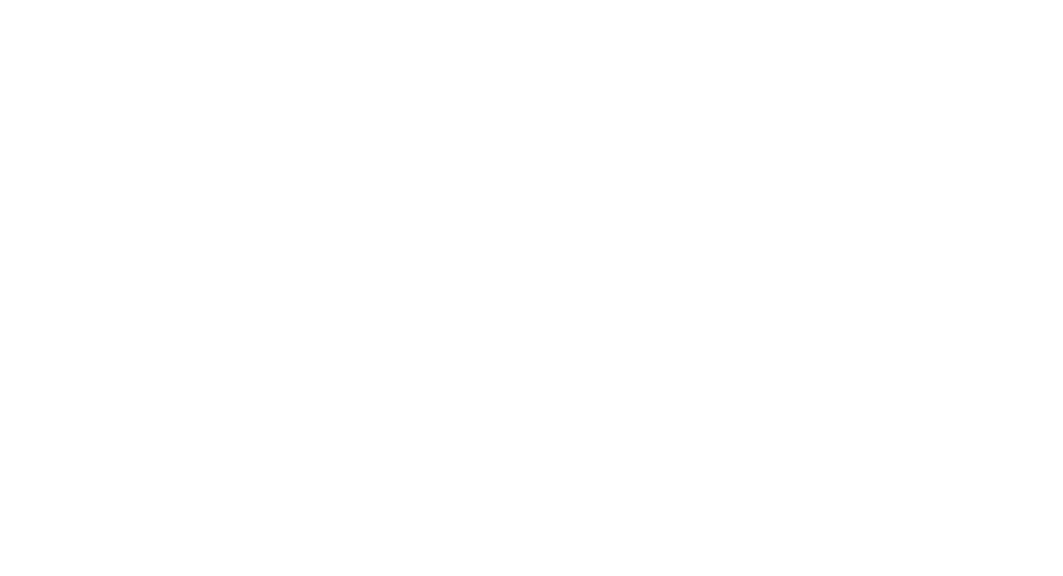
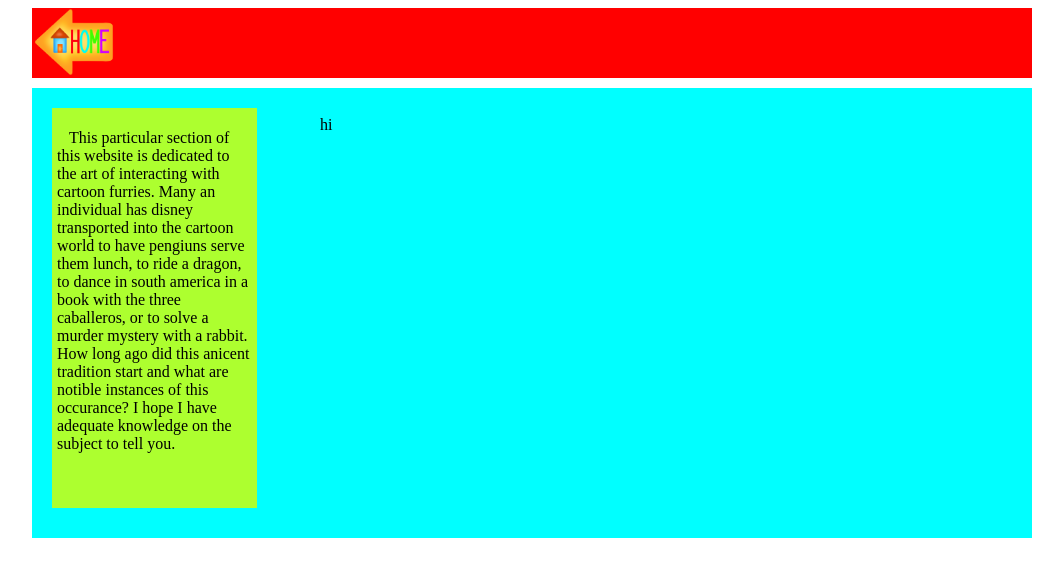
Before and after one commit to twixtedpixie/Choice-Website, a plain HTML site: page GertieTheDinosaur.html in a window 1280 px wide. Shown: the whole page, without its empty margins (108-1171 px from the left). Drawn offline with Linux system fonts and the light colour scheme.

Commit message:
refefsfsd

```diff
--- /dev/null
+++ b/Animation1.html
@@ -0,0 +1,15 @@
+<head>
+<link rel="stylesheet" href="">
+<title>
+    Homepage
+</title>
+</head>
+<header>
+
+</header>
+<body>
+    <a href=""></a>
+    <section>
+        hi
+    </section>
+</body>
--- a/GertieTheDinosaur.html
+++ b/GertieTheDinosaur.html
@@ -0,0 +1,18 @@
+<head>
+    <link rel="stylesheet" href="doodlepage.css">
+    <title>animation</title>
+</head>
+<header>
+    <a href="index.html"><img src="Assets/Home arrow.png" alt="Home" width="90px"></a>
+</header>
+<body>
+    <section>
+        <embed src="Animation1.html" width="700px" height="400px">
+        <aside>
+            <p>
+                &nbsp;&nbsp;&nbsp;This particular section of this website is dedicated to the art of interacting with cartoon furries. Many an individual has disney transported into the cartoon world to have pengiuns serve them lunch, to ride a dragon, to dance in south america in a book with the three caballeros, or to solve a murder mystery with a rabbit. How long ago did this anicent tradition start and what are notible instances of this occurance? I hope I have adequate knowledge on the subject to tell you.
+            </p>
+        </aside>
+    </section>
+
+</body>
--- /dev/null
+++ b/animation.css
@@ -0,0 +1,4 @@
+body{
+    background-color: rgb(255, 255, 0);
+    font-family: 'Gill Sans', 'Gill Sans MT', Calibri, 'Trebuchet MS', sans-serif;
+}
--- /dev/null
+++ b/doodlepage.css
@@ -0,0 +1,26 @@
+header{
+    margin: 0% auto;
+    background-color: rgb(255, 0, 0);
+    width: 1000px;
+    height: 70px;
+}
+section{
+    overflow: auto;
+    width: 1000px;
+    height: 450px;
+    margin: 0% auto;
+    margin-top: 10px;
+    background-color: aqua;
+}
+embed{
+    margin: 20px;
+    float: right;
+}
+aside{
+    padding: 5px;
+    background-color: greenyellow;
+    height: 390px;
+    width: 195px;
+    margin: 20px;
+    float: left;
+}
--- a/homepage.css
+++ b/homepage.css
@@ -3,5 +3,11 @@ header{
     background-color: aqua;
     width: 1000px;
     height: 100px;
+}
+nav{
+    margin: 0% auto;
+    background-color: red;
+    width: 1000px;
+
 
 }
```
Also changed, not shown: computer.html (added, +10 -0 lines), index.html (+1 -1 lines), AnimationLiveActionMixs/index.html (deleted), Assets/Home arrow.png (added).
